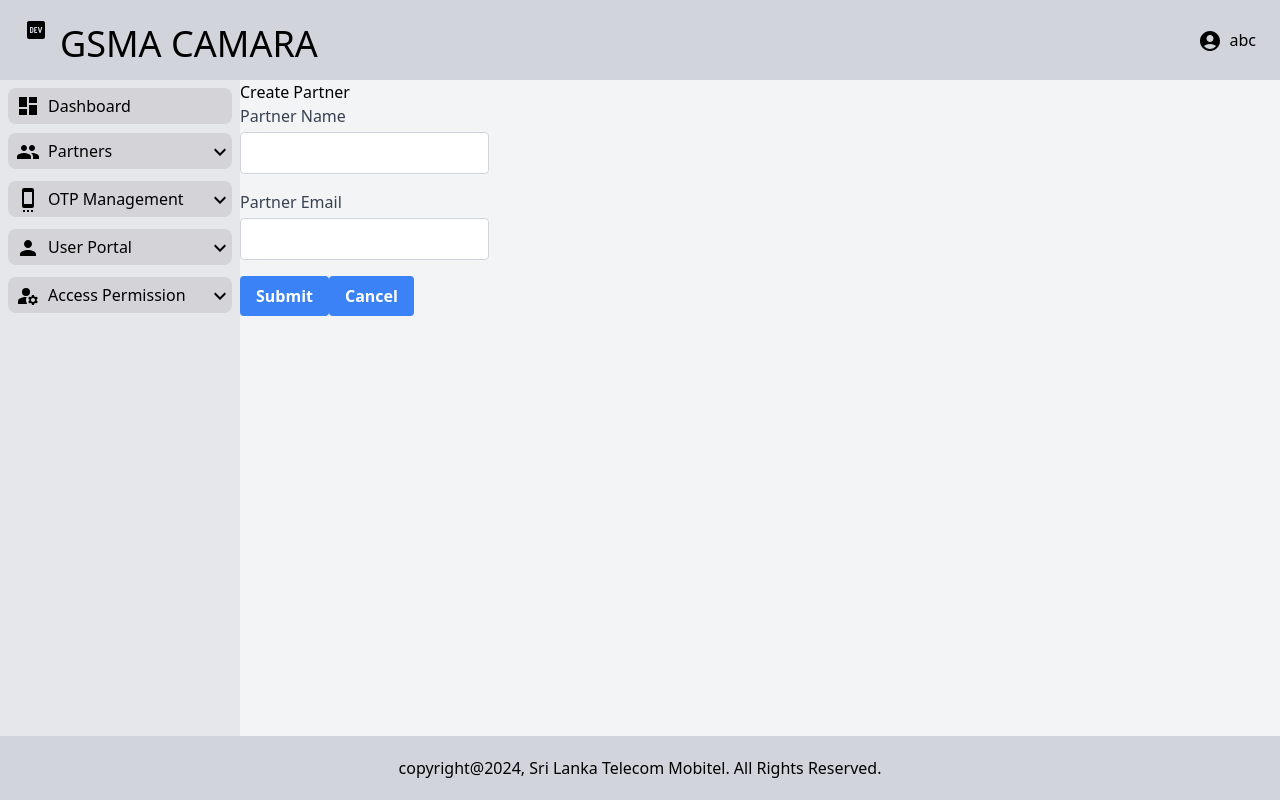
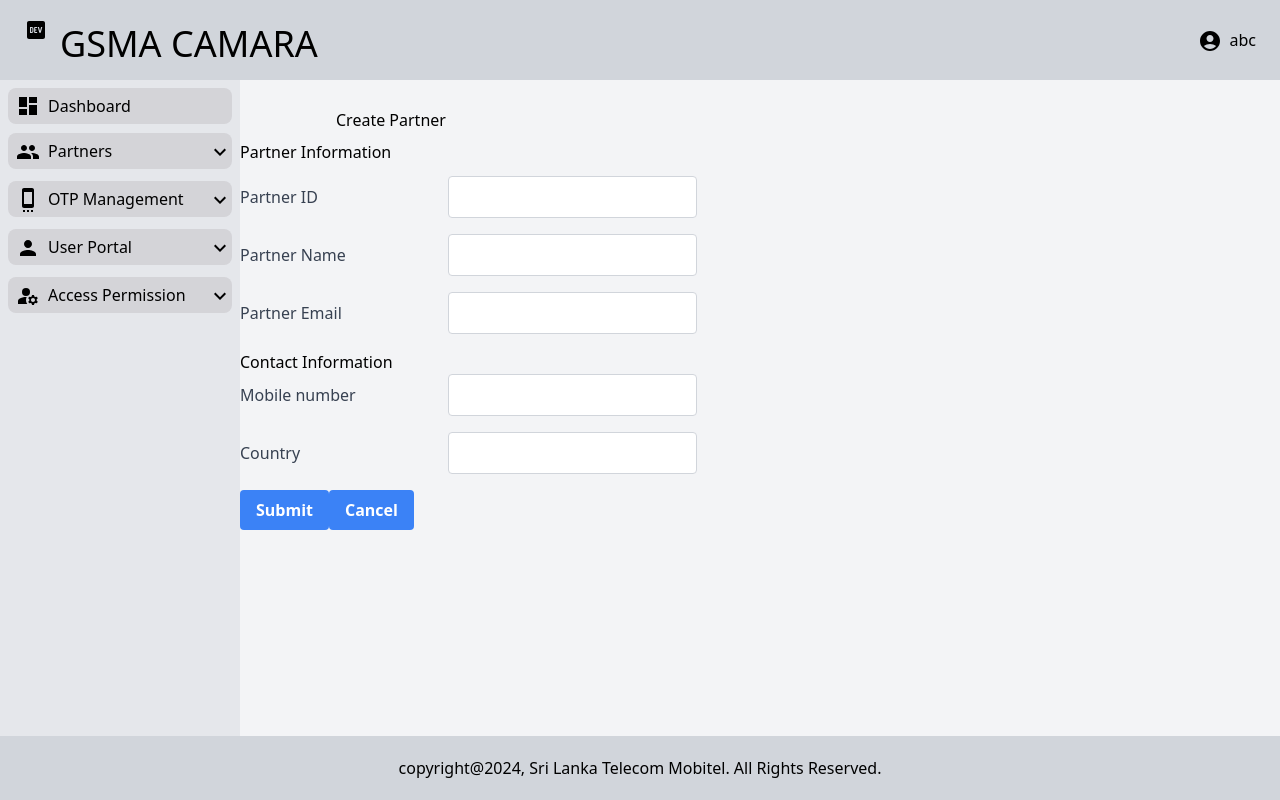
Before and after one commit to PasinduDilshan99/repo-1, a Next.js app: page /Partner/CreatePartner in a window 1280 px wide. Built offline with nearby package versions, Linux system fonts and the light colour scheme.

Commit message:
UI update1

```diff
--- a/app/Components/InputField.tsx
+++ b/app/Components/InputField.tsx
@@ -1,17 +1,22 @@
 'use client'
-import React from 'react'
+
+import React from 'react';
+
 interface InputFieldProps {
   label: string;
   value: string;
   onChange: (event: React.ChangeEvent<HTMLInputElement>) => void;
   error?: string | null; // Error can be a string or null
 }
+
 const InputField: React.FC<InputFieldProps> = ({ label, value, onChange, error }) => {
   return (
-      <div className="mb-4">
+    <div className="mb-4 flex items-center">
+      <div className='w-48 mr-4'>
         <label className="block text-gray-700">{label}</label>
+      </div>
       <input
-          className={`mt-1 p-2 border rounded ${
+        className={`p-2 border rounded ${
           error ? 'border-red-500' : 'border-gray-300'
         }`}
         type="text"
@@ -23,4 +28,4 @@
   );
 };
 
-export default InputField
+export default InputField;
--- a/app/Partner/CreatePartner/page.tsx
+++ b/app/Partner/CreatePartner/page.tsx
@@ -4,8 +4,11 @@
 import Button from '../../Components/Button';
 
 const CreatePartnerPage: React.FC = () => {
+  const [partnerId, setPartnerId] = useState('');
   const [partnerName, setPartnerName] = useState('');
   const [partnerEmail, setPartnerEmail] = useState('');
+  const [partnerMobileNumber, setPartnerMobileNumber] = useState('');
+  const [partnerCountry, setPartnerCountry] = useState('');
   // Add states for other input fields here
 
   const handleSubmit = (e: React.FormEvent) => {
@@ -14,9 +17,20 @@
   };
 
   return (
-    <div>
+    <div className='my-5 place-content-center'>
+      <div className='my-2 ml-24'>
       <h1>Create Partner</h1>
+      </div>
+      <div className='mb-3'>
+      <h1>Partner Information</h1>
+      </div>
       <form onSubmit={handleSubmit}>
+       <InputField
+          label="Partner ID"
+          value={partnerId}
+          onChange={(e) => setPartnerId(e.target.value)}
+          error={""}
+        />
         <InputField
           label="Partner Name"
           value={partnerName}
@@ -29,8 +43,19 @@
           onChange={(e) => setPartnerEmail(e.target.value)}
           error={""}
         />
-        {/* Add input fields for other partner details */}
-
+        <div className='5'>Contact Information</div>
+        <InputField
+          label="Mobile number"
+          value={partnerMobileNumber}
+          onChange={(e) => setPartnerMobileNumber(e.target.value)}
+          error={""}
+        />
+        <InputField
+          label="Country"
+          value={partnerCountry}
+          onChange={(e) => setPartnerCountry(e.target.value)}
+          error={""}
+        />
         <div>
           <Button type="submit">Submit</Button>
           <Button type="button" onClick={() => {}}>Cancel</Button>
```
Lines whose indentation alone changed are shown as unchanged.
